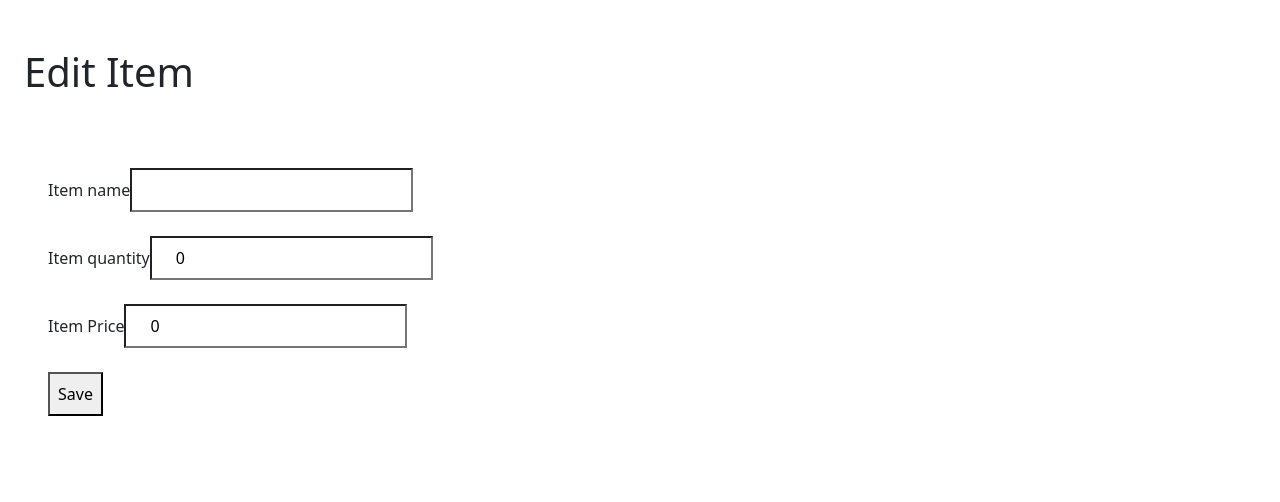
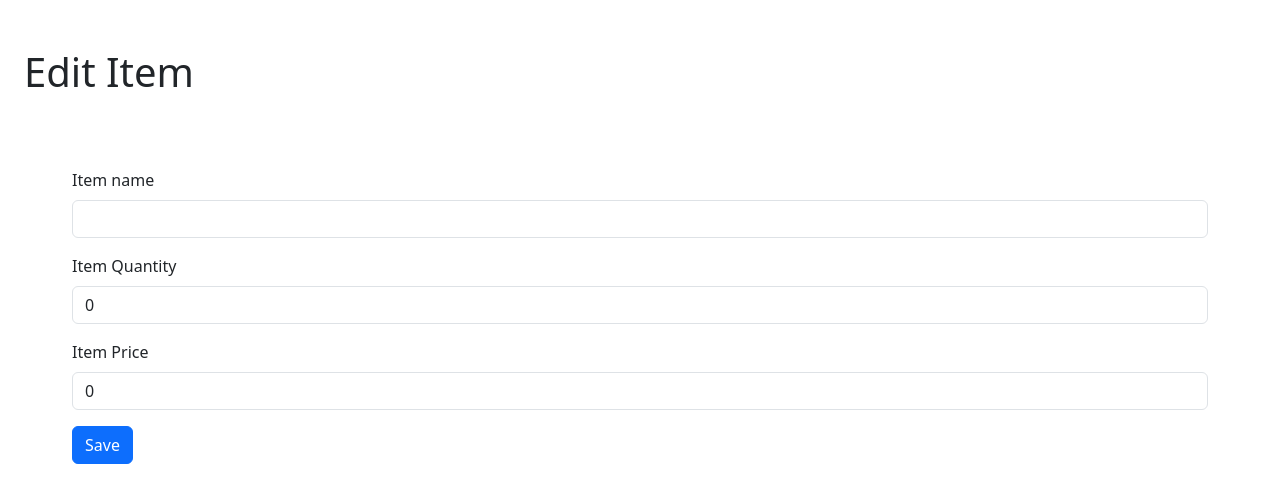
Before and after one commit to shaagi/inventory-tracker, a React (Vite) app in the folder frontend/: page /edit/1 in a window 1280 px wide. Shown: the top 502 px of the page. Built offline with nearby package versions, Linux system fonts and the light colour scheme; no server answers.

Commit message:
got update page to look better

```diff
--- a/frontend/src/pages/Update.tsx
+++ b/frontend/src/pages/Update.tsx
@@ -1,6 +1,8 @@
 import { useEffect, useState } from "react";
 import { useNavigate, useParams } from "react-router-dom"
 import axios from "axios";
+import Button from 'react-bootstrap/Button';
+import Form from 'react-bootstrap/Form';
 
 
 const Update = () => {
@@ -46,39 +48,37 @@ const Update = () => {
 
       <h1 className="text-3x1 my-4">Edit Item</h1>
 
-      <div className="flex flex-col border-2 border-sky-400 rounded-x1 w-[600px] p-4 mx-auto">
-        <div className="my-4">
-          <label className="text-x1 mr-4 text-gray-500">Item name</label>
-          <input
+      <Form className="p-5">
+      <Form.Group className="mb-3" >
+        <Form.Label>Item name</Form.Label>
+        <Form.Control
           type="text"
           value={name}
           onChange={(e) => setName(e.target.value)}
-            className="border-2 border-gray-500 px-4 py-2 w-full"
         />
-        </div>
-        <div className="my-4">
-          <label className="text-x1 mr-4 text-gray-500">Item quantity</label>
-          <input
+      </Form.Group>
+
+      <Form.Group className="mb-3" >
+        <Form.Label>Item Quantity</Form.Label>
+        <Form.Control
           type="number"
-
           value={quantity}
           onChange={(e) => setQuantity(+e.target.value)}
-            className="border-2 border-gray-500 px-4 py-2 w-full"
         />
-        </div>
-        <div className="my-4">
-          <label className="text-x1 mr-4 text-gray-500">Item Price</label>
-          <input
+      </Form.Group>
+      <Form.Group className="mb-3" >
+        <Form.Label>Item Price</Form.Label>
+        <Form.Control
           type="number"
           value={price}
           onChange={(e) => setPrice(+e.target.value)}
-            className="border-2 border-gray-500 px-4 py-2 w-full"
         />
-        </div>
-        <button className="p-2 bg-sky-300 m-8" onClick={handleEditItem}>
+      </Form.Group>
+
+      <Button variant="primary" onClick={handleEditItem}>
         Save
-        </button>
-      </div>
+      </Button>
+    </Form>
     </div>
 
   )
```
Lines whose indentation alone changed are shown as unchanged.
